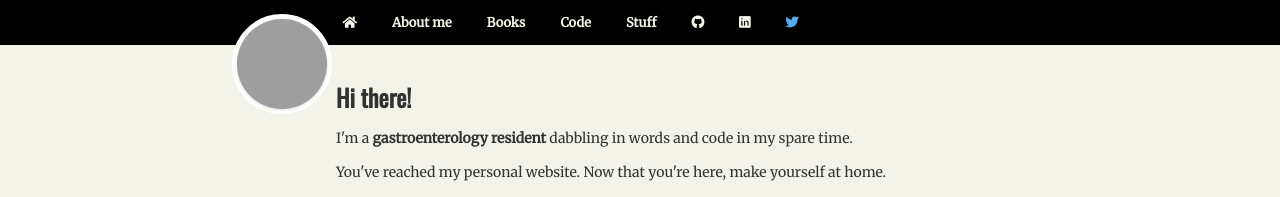
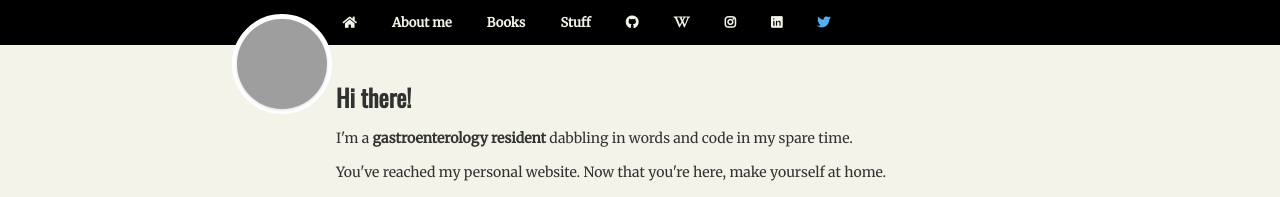
Before and after one commit to petru/prologue, a Jekyll site: the page built from index.html, in a window 1280 px wide. Shown: the top 197 px of the page. Built offline with Jekyll 4.4.1, drawn with Linux system fonts in a browser that asks for light colours; nearby versions of some CDN libraries; grey boxes are pictures that could not be loaded.

Commit message:
Add Instagram, Wikipedia; remove 'Code' page for now

```diff
--- a/_includes/header.html
+++ b/_includes/header.html
@@ -4,9 +4,11 @@
 					<li><a href="/"><span class="fas fa-home"></span></a></li>
 					<li><a href="/about.html">About me</a></li>
 					<li><a href="/books.html">Books</a></li>
-					<li><a href="/code.html">Code</a></li>
+					<!--<li><a href="/code.html">Code</a></li>-->
 					<li><a href="/stuff.html">Stuff</a></li>
 					<li><a href="https://github.com/petru"><span class="fab fa-github"></span></a></li>
+					<li><a href="https://en.wikipedia.org/wiki/Special:Contributions/PetruM" title="Wikipedia Contributions"><span class="fab fa-wikipedia-w"></span></a></li>
+					<li><a href="https://instagram.com/petrumadar"><span class="fab fa-instagram"></span></a></li>
 					<li><a href="https://ro.linkedin.com/in/petrumadar"><span class="fab fa-linkedin"></span></a></li>
 					<li><a href="https://twitter.com/PetruMadar"><span class="fab fa-twitter" style="color: #55acee;"></span></a></li>
 				</ul>
```
